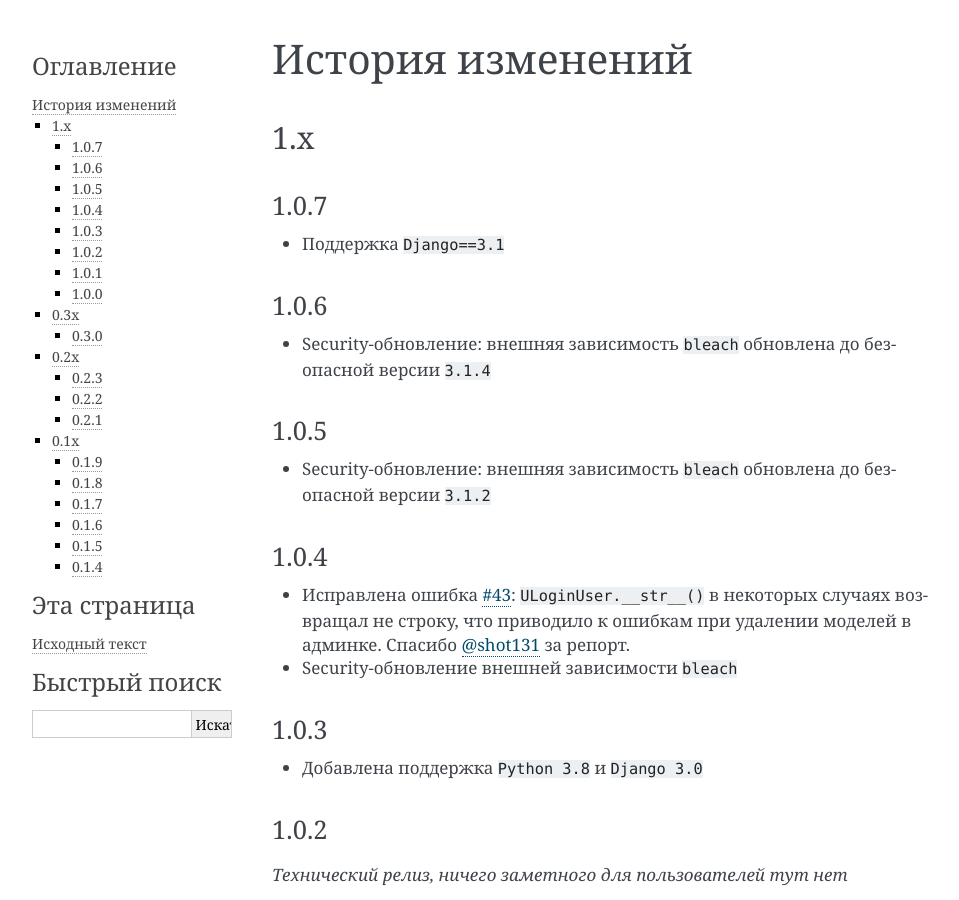
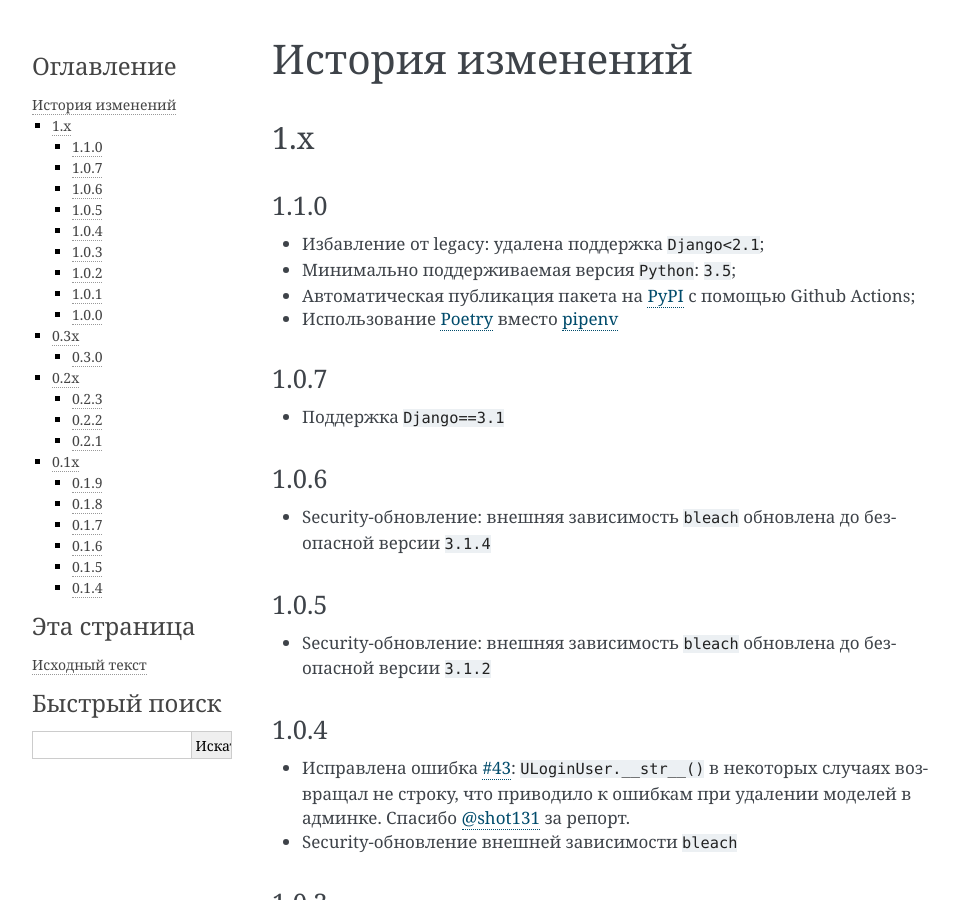
Before and after one commit to marazmiki/django-ulogin, a Sphinx documentation site: the page built from docs/source/changelog.rst, in a window 1280 px wide and 900 px high. Shown: the whole window, without its empty margins (148-1107 px from the left). Built offline with Sphinx 7.4.7, drawn with Linux system fonts in a browser that asks for light colours.

Commit message:
Doc updates

```diff
--- a/docs/source/changelog.rst
+++ b/docs/source/changelog.rst
@@ -3,6 +3,14 @@
 
 1.x
 ---
+
+1.1.0
+~~~~~
+
+* Избавление от legacy: удалена поддержка ``Django<2.1``;
+* Минимально поддерживаемая версия ``Python``: ``3.5``;
+* Автоматическая публикация пакета на `PyPI <https://pypi.org/project/django-ulogin>`_ с помощью Github Actions;
+* Использование `Poetry <https://python-poetry.org/>`_ вместо `pipenv <https://pipenv.pypa.io/en/latest/>`_
 
 1.0.7
 ~~~~~
@@ -20,8 +28,7 @@
 * Security-обновление: внешняя зависимость ``bleach`` обновлена до безопасной версии ``3.1.2``
 
 1.0.4
-~~~~~
-
+~~~~
 * Исправлена ошибка `#43 <https://github.com/marazmiki/django-ulogin/issues/43>`_: ``ULoginUser.__str__()`` в некоторых случаях возвращал не строку, что приводило к ошибкам при удалении моделей в админке. Спасибо `@shot131 <https://github.com/shot131>`_ за репорт.
 * Security-обновление внешней зависимости ``bleach``
 
```
